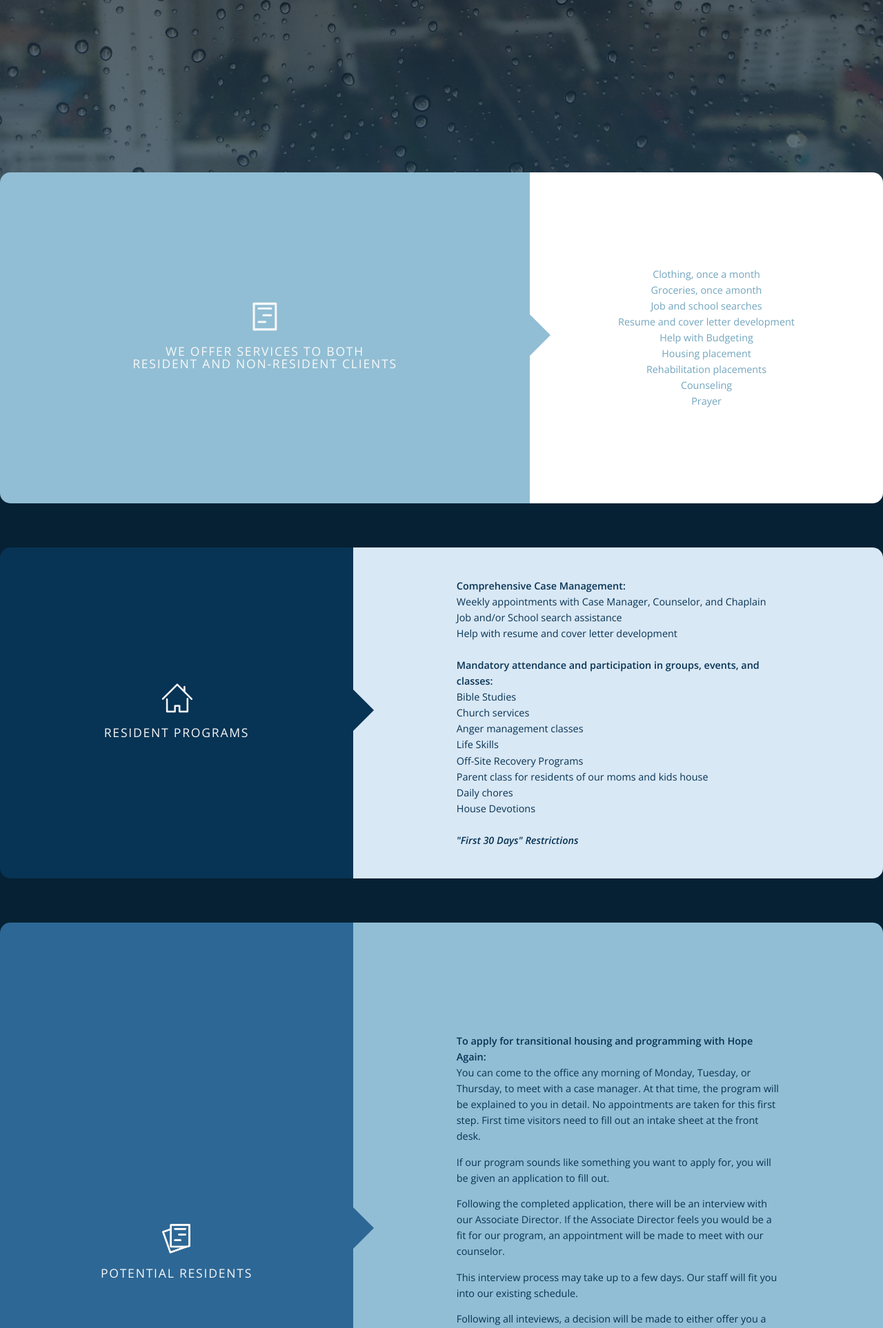
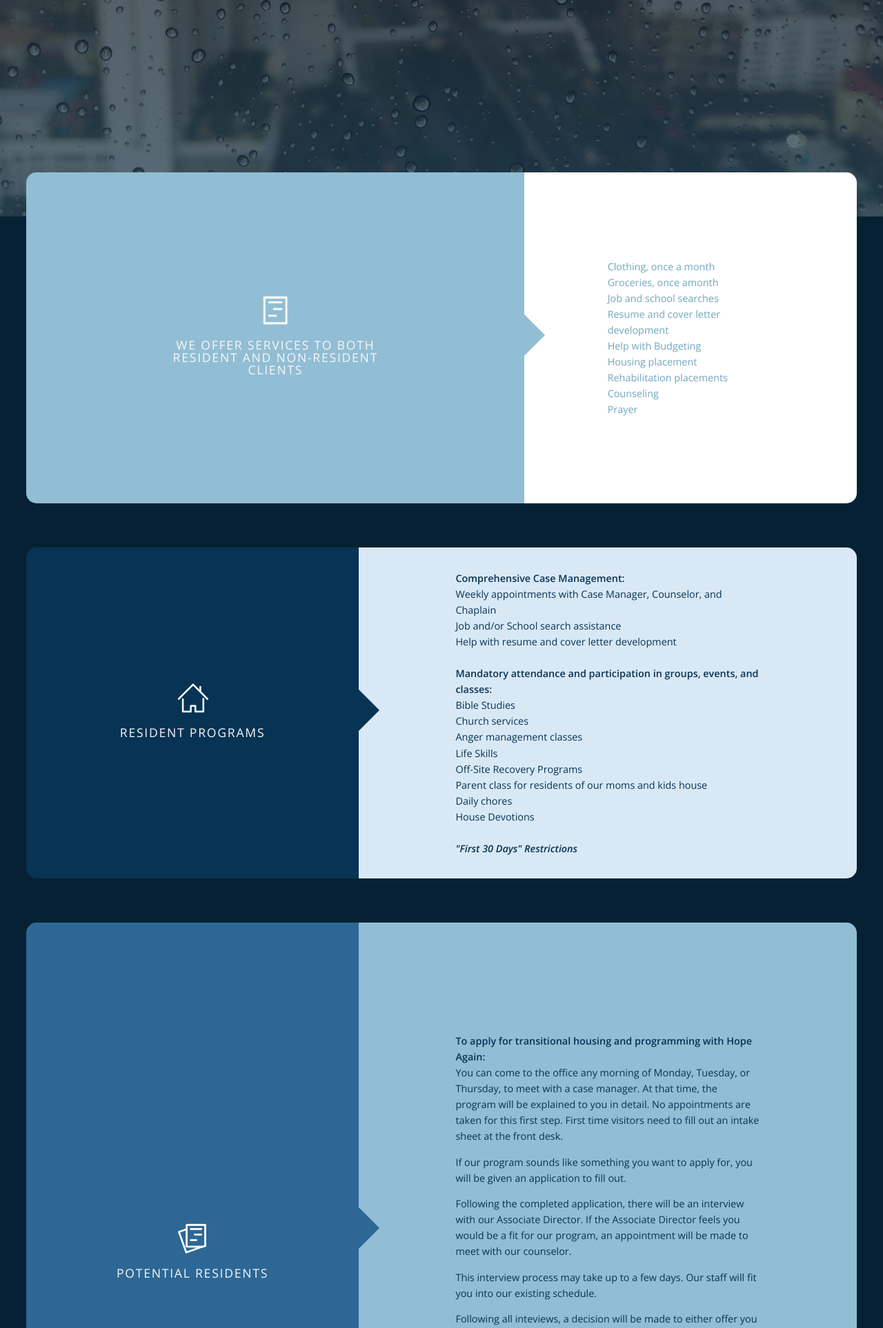
Before and after one commit to charlottesperling/hope-again, a PHP site: page /services.html in a window 1280 px wide. Shown: the part 566-2492 px from the top of the page at 69% size. Run offline with PHP 8.4, Linux system fonts and the light colour scheme.

Commit message:
Added content block padding

```diff
--- a/web/hope-again-main.css
+++ b/web/hope-again-main.css
@@ -562,6 +562,7 @@ li a.text-mid-orange {
 
 	.single-section {
 		margin-bottom: 5%;
+		padding: 0 3%;
 	}
 
 	.about-wrapper {
--- a/web/services.html
+++ b/web/services.html
@@ -105,7 +105,7 @@
 
 						<span class="arrow-right-light-blue"></span>
 
-						<ul class="center-block body-copy text-light-blue text-center">
+						<ul class="center-block body-copy text-light-blue">
 							<li>Clothing, once a month</li>
 							<li>Groceries, once amonth</li>
 							<li>Job and school searches</li>
```
